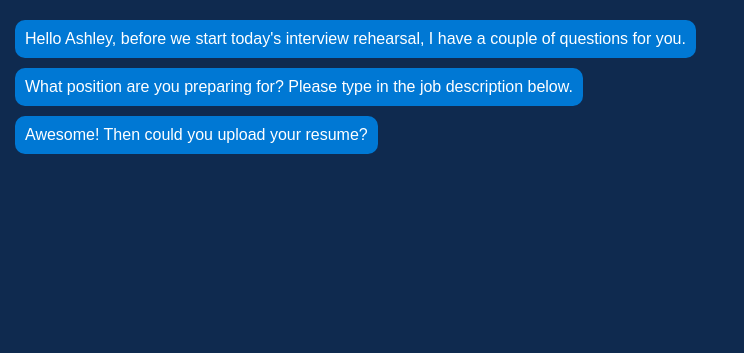
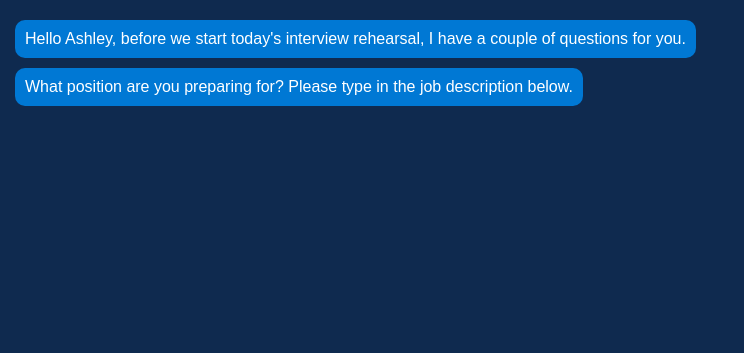
Before and after one commit to Yanan-Gong/LLMisses-mock-interveiw-agent, a Flask app: page /upload in a window 1280 px wide. Shown: the part 72-425 px from the top of the page, without its empty margins (0-744 px from the left). Run offline with Flask 3, Linux system fonts and the light colour scheme; parts of the project's set-up code (start-up, migrations or seed data) failed here and were passed over.

Commit message:
fix animation bug

```diff
--- a/app/templates/upload.html
+++ b/app/templates/upload.html
@@ -84,6 +84,10 @@
         }
 
         .system-message.hidden{
+            display: none;
+        }
+
+        .system-message-fadein.hidden{
             display: none;
         }
 
```
